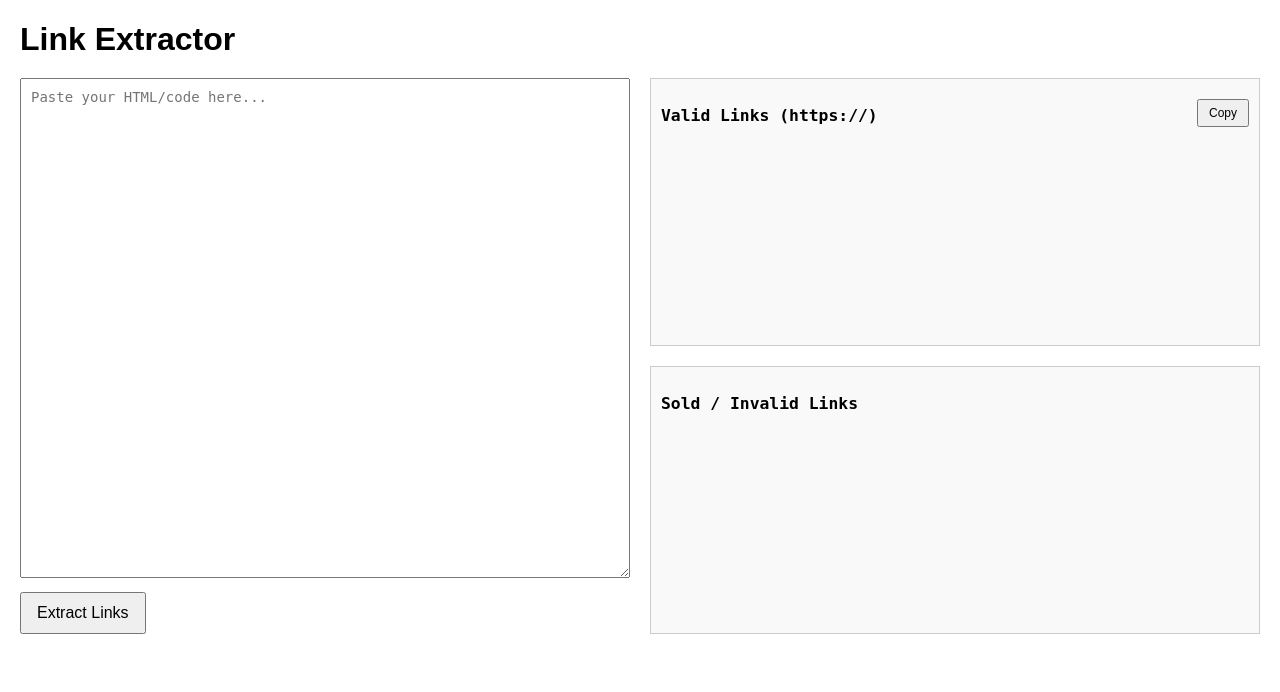
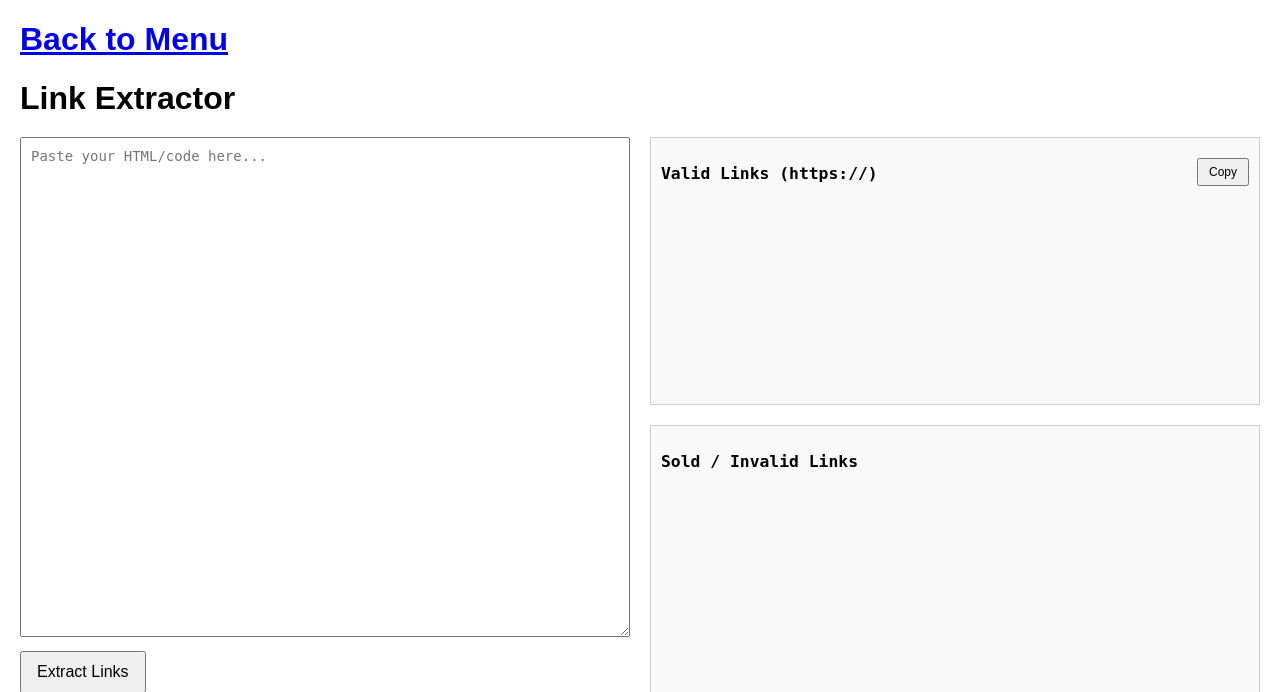
Before and after one commit to jake2code123/pcm-tools, a Flask app: page /link-extractor in a window 1280 px wide. Shown: the top 692 px of the page. Run offline with Flask 3, Linux system fonts and the light colour scheme.

Commit message:
Added Back to Menu button

```diff
--- a/templates/link-extractor.html
+++ b/templates/link-extractor.html
@@ -70,6 +70,8 @@
 </head>
 
 <body>
+
+<h1><a href="index.html">Back to Menu</a></h1>
   <h1>Link Extractor</h1>
 
   <div class="container">
```
